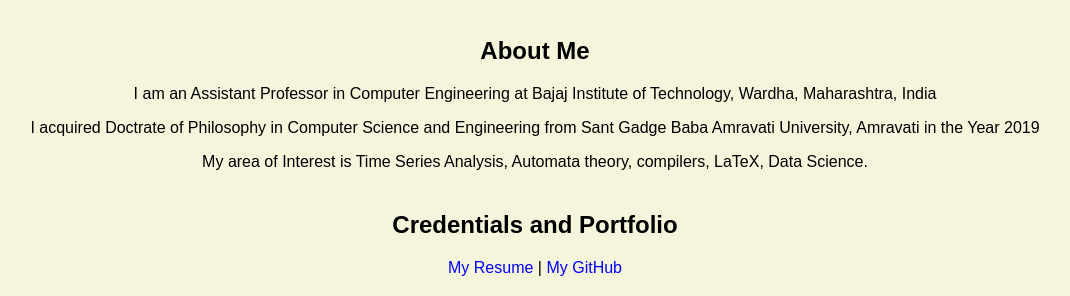
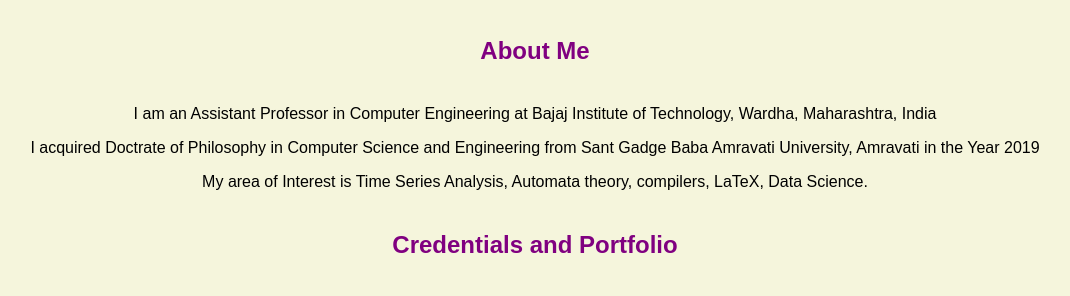
Before and after one commit to sagarbadhiye/sagarbadhiye.github.io, a plain HTML site: page index.html in a window 1280 px wide. Shown: the part 498-794 px from the top of the page, without its empty margins (105-1175 px from the left). Drawn offline with Linux system fonts and the light colour scheme.

Commit message:
Update master.css

```diff
--- a/css/master.css
+++ b/css/master.css
@@ -30,9 +30,8 @@
    }
 
   h2 {
-    color: purple/* set the text color of to #075AAB here */
-    /* set both the bottom margin and top margin to 2.5rem here */
-    margin-bottom: 2.5rem;
+    color: purple; /* set the text color of to #075AAB here */
+    margin-bottom: 2.5rem; /* set both the bottom margin and top margin to 2.5rem here */
     margin-top: 2.5rem;
 
    }
```
